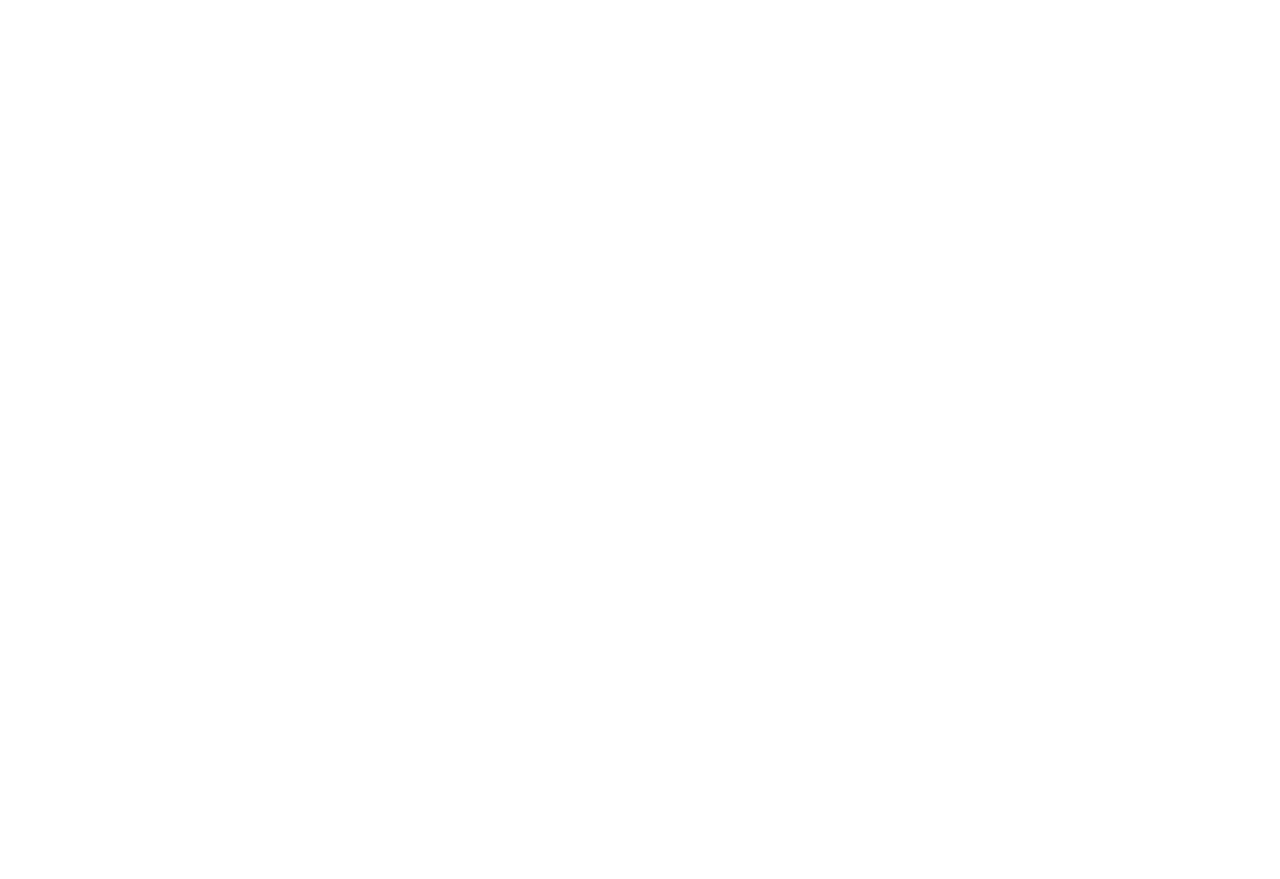
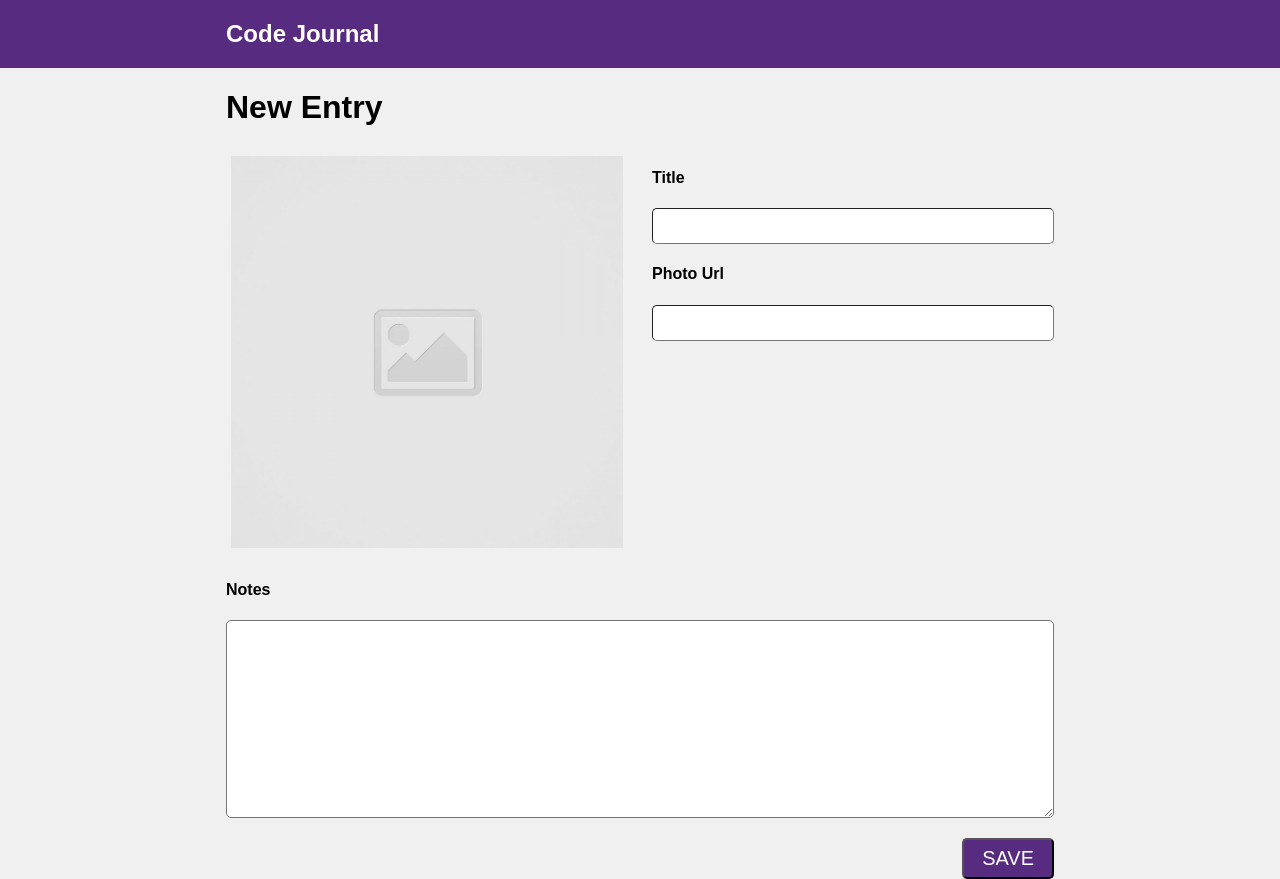
Before and after one commit to Jc-Leon/Code-Journal, a website: page index.html in a window 1280 px wide. Before the commit the page ends 800 px from the top, so only its background shows below. Drawn offline with Linux system fonts and the light colour scheme.

Commit message:
completed user-can-create-an-entry

```diff
--- a/css/styles.css
+++ b/css/styles.css
@@ -0,0 +1,33 @@
+* {
+  font-family: sans-serif;
+}
+
+.background-color {
+  background-color: #562b80;
+  color: #fff;
+}
+
+img,
+input,
+textarea {
+  width: 100%;
+  border-radius: 5px;
+  border-width: thin;
+  font-size: 16px;
+  padding: 0.5rem 5px;
+}
+
+main {
+  background-color: #f0f0f0;
+}
+
+.flex-end {
+  justify-content: flex-end;
+}
+
+.submitbutton {
+  margin-top: 1rem;
+  padding: 7px 18px;
+  font-size: 20px;
+  border-radius: 5px;
+}
--- a/index.html
+++ b/index.html
@@ -1,24 +1,70 @@
 <!DOCTYPE html>
 <html lang="en">
   <head>
-  <meta charset="UTF-8">
-  <meta name="viewport" content="width=device-width, initial-scale=1.0">
+    <meta charset="UTF-8" />
+    <meta name="viewport" content="width=device-width, initial-scale=1.0" />
     <title>Code Journal</title>
-  <link rel="icon" href="images/favicon.ico">
+    <link rel="icon" href="images/favicon.ico" />
     <link
       rel="stylesheet"
       crossorigin="anonymous"
       href="https://cdnjs.cloudflare.com/ajax/libs/font-awesome/5.14.0/css/all.min.css"
-    integrity="sha512-1PKOgIY59xJ8Co8+NE6FZ+LOAZKjy+KY8iq0G4B3CyeY6wYHN3yt9PW0XpSriVlkMXe40PTKnXrLnZ9+fkDaog==">
-  <link rel="stylesheet" href="css/reset.css">
-  <link rel="stylesheet" href="css/layout.css">
-  <link rel="stylesheet" href="css/styles.css">
+      integrity="sha512-1PKOgIY59xJ8Co8+NE6FZ+LOAZKjy+KY8iq0G4B3CyeY6wYHN3yt9PW0XpSriVlkMXe40PTKnXrLnZ9+fkDaog=="
+    />
+    <link rel="stylesheet" href="css/reset.css" />
+    <link rel="stylesheet" href="css/layout.css" />
+    <link rel="stylesheet" href="css/styles.css" />
   </head>
   <body>
     <header>
+      <div class="head-container background-color">
+        <div class="container">
+          <div class="row">
+            <div class="column-full">
+              <h2>Code Journal</h2>
+            </div>
+          </div>
+        </div>
+      </div>
     </header>
+
     <main>
+      <form data-view="entry-form">
+        <div class="container">
+          <div class="row">
+            <div class="column-half">
+              <h1>New Entry</h1>
+            </div>
+
+            <div class="row">
+              <div class="column-half">
+                <img class="update-img" src="./images/placeholder-image-square.jpg" alt="" />
+              </div>
+              <div class="column-half">
+                <div>
+                  <label for="name"><h4>Title</h4></label>
+                  <input type="text" name="title" id="name" required />
+                  <label for="photo"><h4>Photo Url</h4></label>
+                  <input type="url" name="url" id="photo" required/>
+                </div>
+              </div>
+              <div class="column-full">
+                <div>
+                  <label for="notes"><h4>Notes</h4></label>
+                  <textarea name="notes" id="notes" cols="30" rows="10" required></textarea>
+                </div>
+                <div class="row flex-end">
+                  <button class="background-color submitbutton " id="save" type="submit">
+                    SAVE
+                  </button>
+                </div>
+              </div>
+            </div>
+          </div>
+        </div>
+      </form>
     </main>
+
     <script src="js/data.js"></script>
     <script src="js/main.js"></script>
   </body>
--- a/js/data.js
+++ b/js/data.js
@@ -6,3 +6,14 @@ var data = {
   editing: null,
   nextEntryId: 1
 };
+
+function handleStorage(event) {
+  var todosJSON = JSON.stringify(data);
+  localStorage.setItem('values', todosJSON);
+}
+var previousDataJSON = localStorage.getItem('values');
+
+if (previousDataJSON !== null) {
+  data = JSON.parse(previousDataJSON);
+}
+window.addEventListener('beforeunload', handleStorage);
--- a/js/main.js
+++ b/js/main.js
@@ -1,2 +1,33 @@
 /* global data */
 /* exported data */
+var $input = document.querySelector('#photo');
+var $img = document.querySelector('.update-img');
+var $form = document.querySelector('form');
+var $imgSrc = './images/placeholder-image-square.jpg';
+
+function handleEntry(event) {
+  if ($input.value === '') {
+    $img.src = $imgSrc;
+  } else {
+    $img.src = $input.value;
+  }
+
+}
+$input.addEventListener('input', handleEntry);
+
+function handleSubmit(event) {
+  event.preventDefault();
+
+  var obj = {
+    name: $form.name.value,
+    url: $form.url.value,
+    notes: $form.notes.value,
+    nextEntryId: data.nextEntryId++
+  };
+  data.entries.unshift(obj);
+  $img.src = $imgSrc;
+
+  $form.reset();
+}
+
+$form.addEventListener('submit', handleSubmit);
```
Lines whose indentation alone changed are shown as unchanged.
